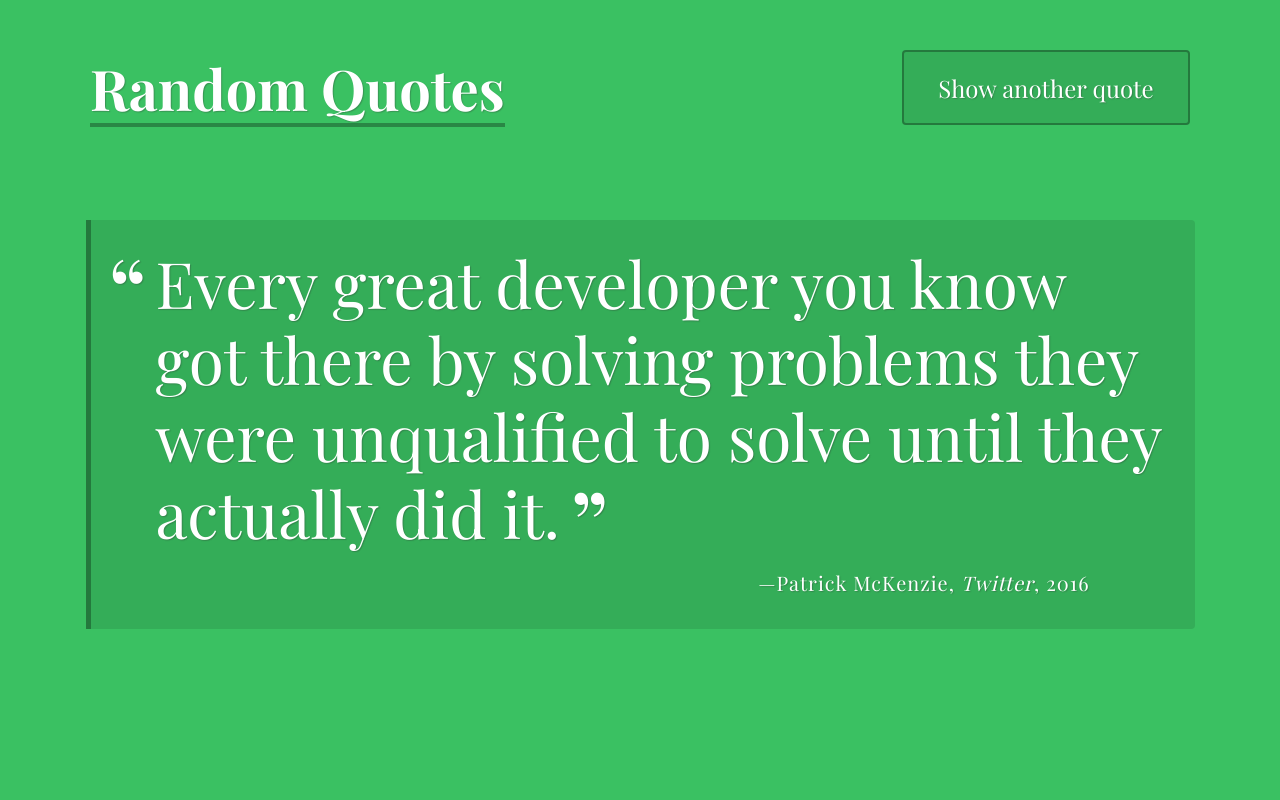
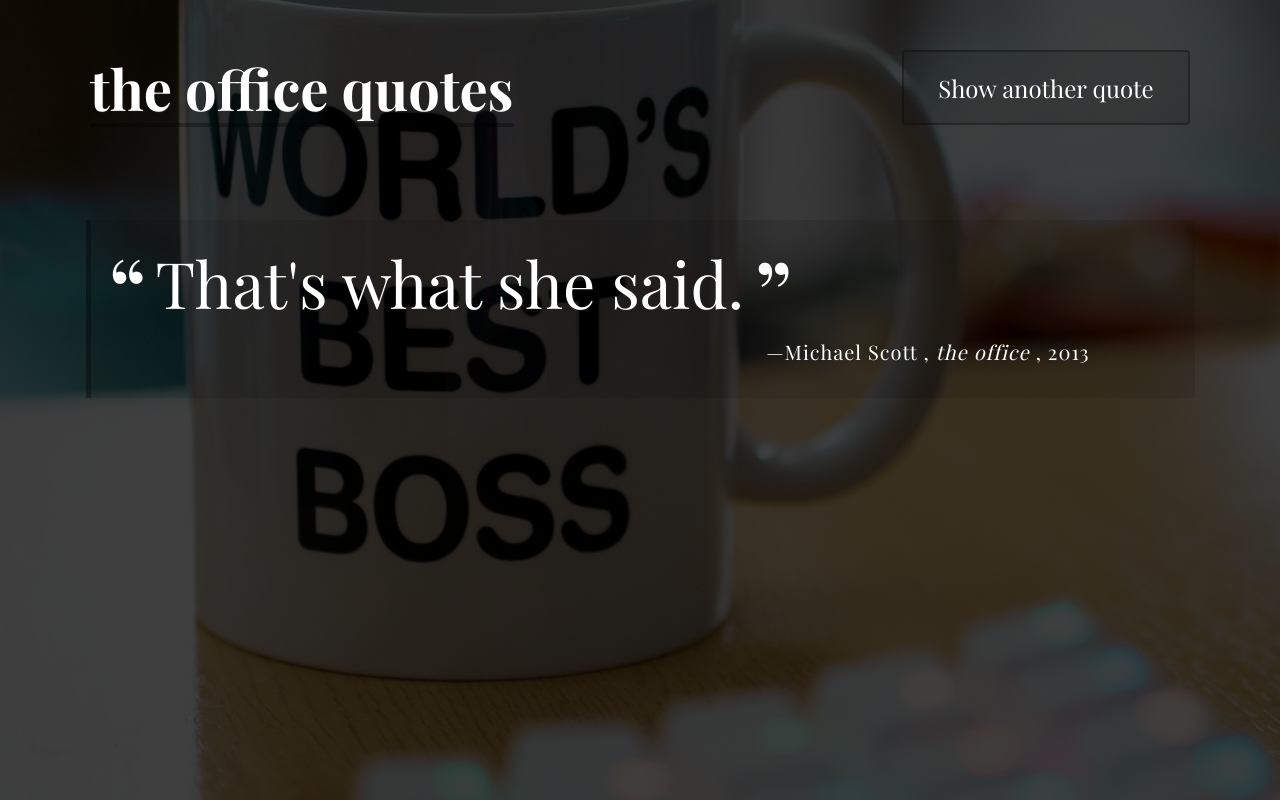
Before and after one commit to johnngo10/fsjs-techdegree-project-1, a plain HTML site: page index.html in a window 1280 px wide. Both pictures are taken after a click on the button "Show another quote". Drawn offline with nearby package versions, Linux system fonts and the light colour scheme; a web font is replaced by a local one.

Commit message:
finished main features

```diff
--- a/css/styles.css
+++ b/css/styles.css
@@ -3,12 +3,18 @@
  * Random Quote Generator - CSS
  */
 
- @import url('https://fonts.googleapis.com/css?family=Playfair+Display:400,400i,700,700i&display=swap');
+@import url("https://fonts.googleapis.com/css?family=Playfair+Display:400,400i,700,700i&display=swap");
 
 body {
-  background-color: rgb(58, 193, 98);
+  background: linear-gradient(rgba(0, 0, 0, 0.753), rgba(0, 0, 0, 0.753)),
+    url("../img/rsz_pablo-varela-hew2quhk-fw-unsplash.jpg");
+  background-color: green;
+  background-repeat: no-repeat;
+  background-attachment: fixed;
+  background-position: 50% 40%;
+  background-size: cover;
   color: white;
-  font-family: 'Playfair Display', serif;
+  font-family: "Playfair Display", serif;
   padding: 5px;
 }
 
--- a/index.html
+++ b/index.html
@@ -1,23 +1,29 @@
 <!DOCTYPE html>
 <html lang="en">
   <head>
-    <meta charset="UTF-8">
-    <meta name="viewport" content="width=device-width, initial-scale=1.0">
+    <meta charset="UTF-8" />
+    <meta name="viewport" content="width=device-width, initial-scale=1.0" />
     <title>Random Quotes</title>
-    <link rel="stylesheet" href="css/normalize.css">
-    <link rel="stylesheet" href="css/styles.css">
+    <link rel="stylesheet" href="css/normalize.css" />
+    <link rel="stylesheet" href="css/styles.css" />
   </head>
 
   <body>
     <header>
-      <h1>Random Quotes</h1>
+      <h1>the office quotes</h1>
       <button id="load-quote" class="load-quote">Show another quote</button>
     </header>
 
     <div class="container">
       <div id="quote-box" class="quote-box">
-        <p class="quote">Every great developer you know got there by solving problems they were unqualified to solve until they actually did it.</p>
-        <p class="source">Patrick McKenzie<span class="citation">Twitter</span><span class="year">2016</span></p>
+        <p class="quote">
+          Every great developer you know got there by solving problems they were
+          unqualified to solve until they actually did it.
+        </p>
+        <p class="source">
+          Patrick McKenzie<span class="citation">Twitter</span
+          ><span class="year">2016</span>
+        </p>
       </div>
     </div>
 
--- a/js/script.js
+++ b/js/script.js
@@ -10,28 +10,38 @@ project 1 - A Random Quote Generator
 /***
  * `quotes` array
  ***/
-let quotes = [
+const quotes = [
   {
     quote:
       "Sometimes I'll start a sentence and I don't even know where it's going. I just hope I find it along the way",
-    source: "Michael Scott"
+    source: "Michael Scott",
+    citation: "the office",
+    year: 2013
   },
   {
-    quote: "I am Beyonce always.",
-    source: "Michael Scott"
+    quote: "That's what she said.",
+    source: "Michael Scott",
+    citation: "the office",
+    year: 2013
   },
   {
     quote: "Oh, it is on, like a prawn who yawns at dawn.",
-    source: "Andy Bernard"
+    source: "Andy Bernard",
+    citation: "the office",
+    year: 2013
   },
   {
     quote: "I am running away from my responsibilities and it feels good.",
-    source: "Michael Scott"
+    source: "Michael Scott",
+    citation: "the office",
+    year: 2013
   },
   {
     quote:
       "I wish there was a way to know you're in the good old days before you've actually left them.",
-    source: "Andy Bernard"
+    source: "Andy Bernard",
+    citation: "the office",
+    year: 2013
   }
 ];
 
@@ -39,9 +49,42 @@ let quotes = [
  * `getRandomQuote` function
  ***/
 
+function getRandomQuote(e) {
+  let randomNum = Math.floor(Math.random() * Math.floor(5));
+  return e[randomNum];
+}
+
 /***
  * `printQuote` function
  ***/
+
+function printQuote() {
+  let quote = getRandomQuote(quotes);
+  let htmlString = `
+  <p class="quote">${quote.quote}</p>
+  <p class="source">${quote.source}
+  `;
+
+  if (quote.citation !== undefined) {
+    htmlString += `
+    <span class="citation">${quote.citation}</span>
+    `;
+  }
+
+  if (quote.year !== undefined) {
+    htmlString += `
+    <span class="year">${quote.year}</span>
+    `;
+  }
+
+  htmlString += `</p>`;
+
+  document.getElementById("quote-box").innerHTML = htmlString;
+
+  console.log(htmlString);
+
+  return htmlString;
+}
 
 /***
  * click event listener for the print quote button
```
Also changed, not shown: img/rsz_pablo-varela-hew2quhk-fw-unsplash.jpg (added), 2 other files.
